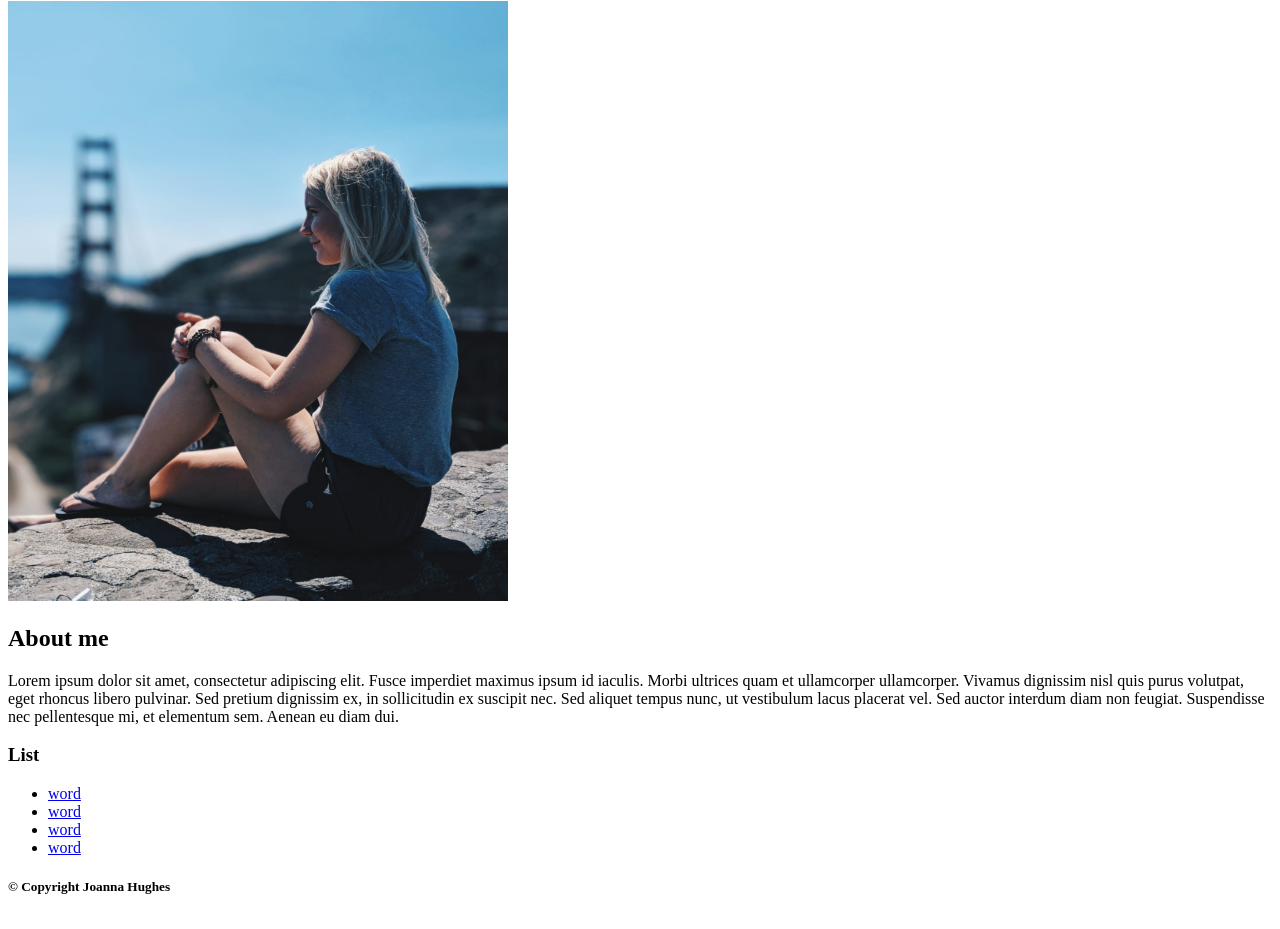
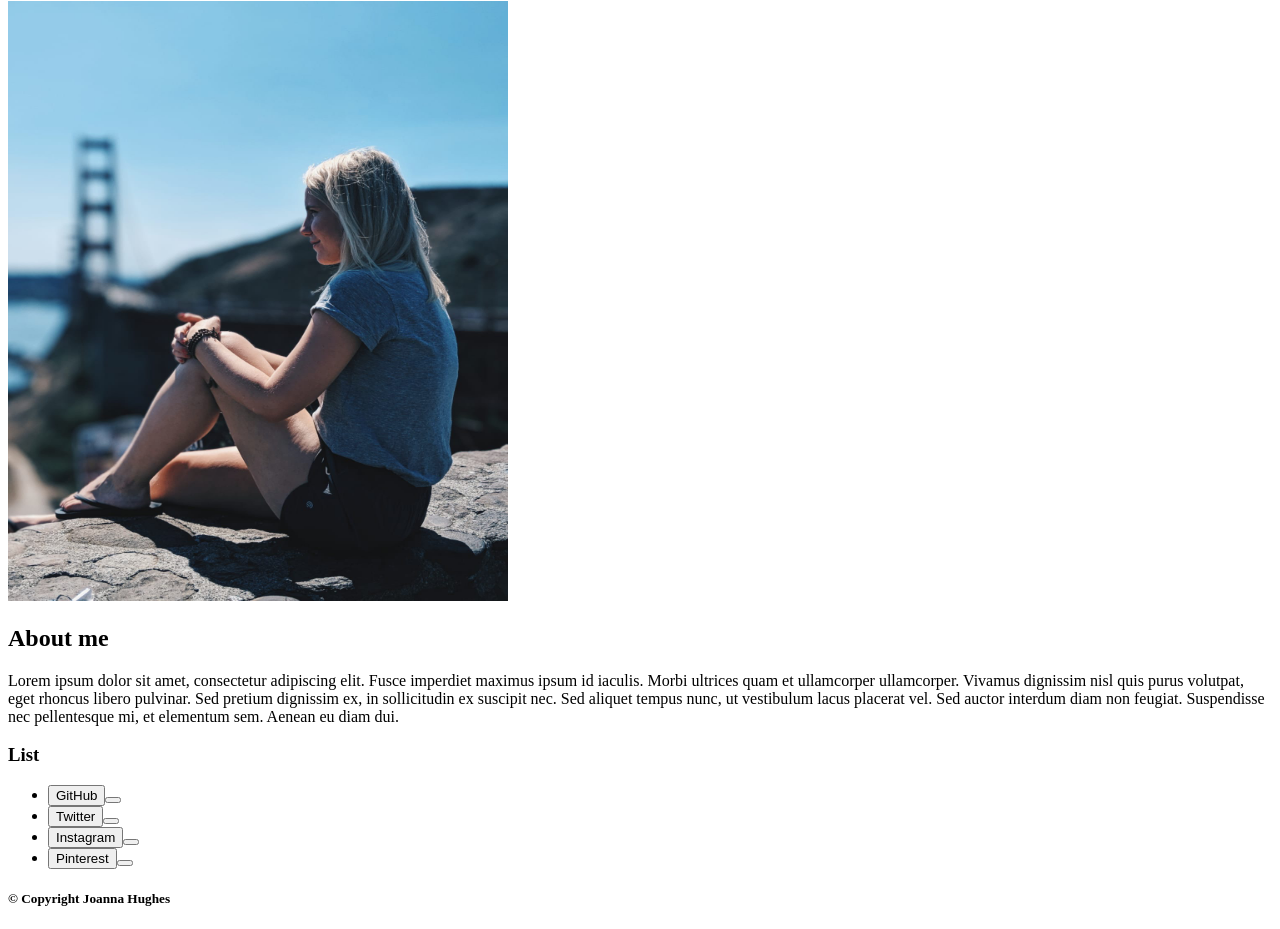
Before and after one commit to JoannaAshaJayne/My-portfolio, a plain HTML site: page index.html in a window 1280 px wide. Shown: the part 79-1008 px from the top of the page. Drawn offline with Linux system fonts and the light colour scheme.

Commit message:
commit on main

```diff
--- a/index.html
+++ b/index.html
@@ -7,7 +7,7 @@
 </head>
 <body>
     <h1>Joanna Hughes</h1>
-    <img src="../my-portfolio/images/Joanna.jpeg" alt="Joanna Hughes" width="500" height="600">
+    <img src="./images/Joanna.jpeg" alt="Joanna Hughes" width="500" height="600">
     <h2>About me</h2>
     <p>Lorem ipsum dolor sit amet, consectetur adipiscing elit.
         Fusce imperdiet maximus ipsum id iaculis.
@@ -21,10 +21,10 @@
 
     <h3>List</h3>
         <ul>
-            <li><a href="https://twitter.com/JoannaJayne_">word</a></li>
-            <li><a href="https://twitter.com/JoannaJayne_">word</a></li>
-            <li><a href="https://twitter.com/JoannaJayne_">word</a></li>
-            <li><a href="https://twitter.com/JoannaJayne_">word</a></li>
+            <li><a href="https://github.com/JoannaAshaJayne"><button>GitHub<button></a></li>
+            <li><a href="https://twitter.com/JoannaJayne_"><button>Twitter<button></a></li>
+            <li><a href="https://www.instagram.com/joannajayne_/"><button>Instagram<button></a></li>
+            <li><a href="https://www.pinterest.co.uk/joanna_hughes_/_created/"><button>Pinterest<button></a></li>
           </ul>
 
           <h5>© Copyright Joanna Hughes</h5>
```
Also changed, not shown: 1 other file.
